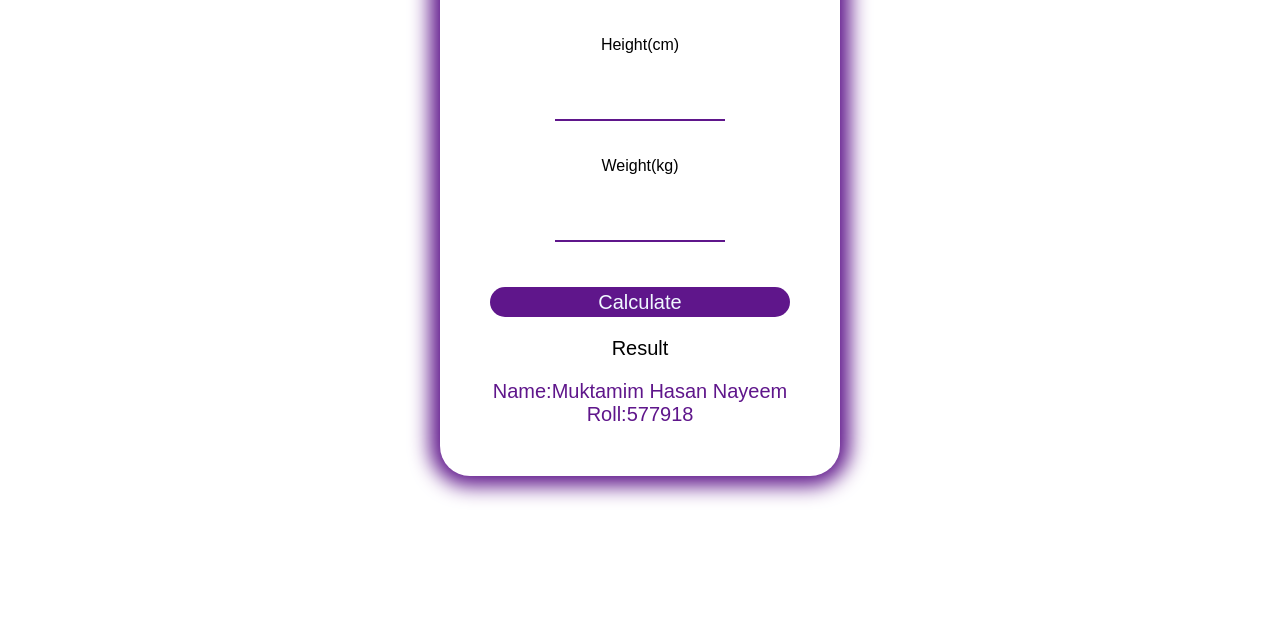
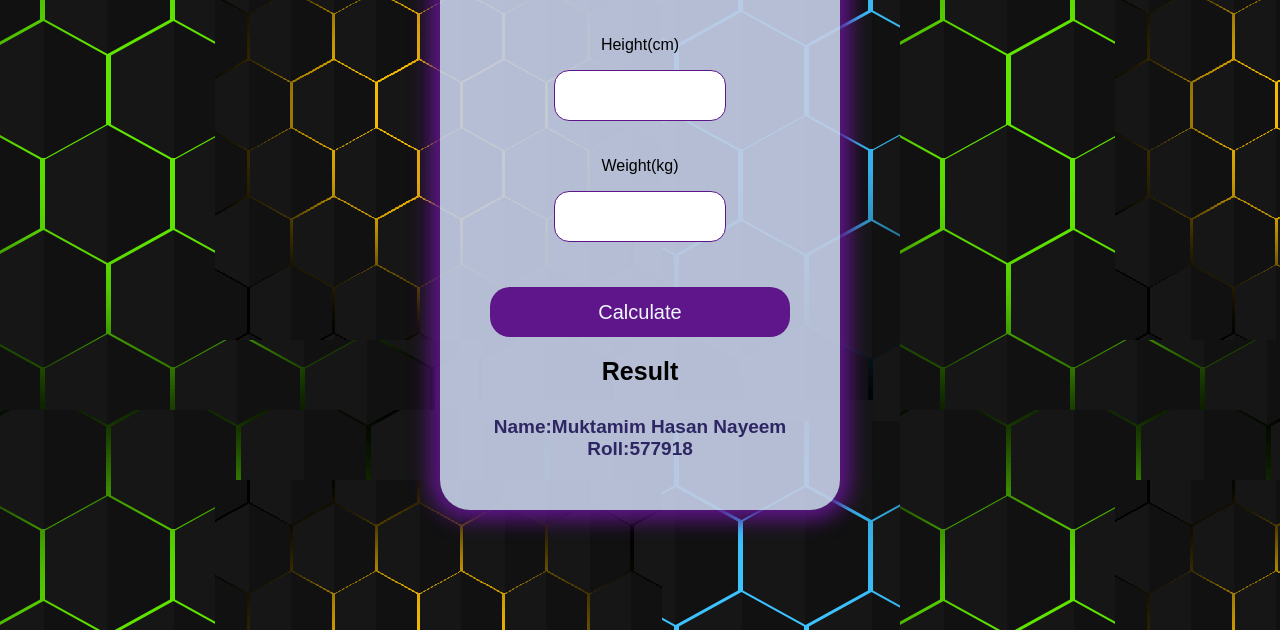
Before and after one commit to NAYEEMHASAN12345/bmi-calculor-create, a plain HTML site: page index.html in a window 1280 px wide. Shown: the part 170-800 px from the top of the page. Drawn offline with Linux system fonts and the light colour scheme.

Commit message:
updated button

```diff
--- a/style.css
+++ b/style.css
@@ -10,9 +10,11 @@
 body{
     display: flex;
     justify-content: center;
+    background: url(images/next-level-css-creative-hover-animation-effects-free-download.png);
 }
 
 .container{
+    background-color: rgba(195, 205, 228, 0.92);
     margin-top: 50px;
     width: 300px;
     box-shadow:0px 0px 20px 10px #5F168B;
@@ -25,9 +27,10 @@ h1{
 
 }
 input{
+    border-radius: 15px;
     border: none;
-    border-bottom: 2px solid #5F168B;
-    width: 50%;
+    border: 1px solid #5F168B;
+    width:50%;
     margin-bottom: 20px;
     outline: none;
     padding: 10px;
@@ -36,21 +39,30 @@ input{
 }
 button{
     width: 100%;
-    height: 30px;
+    height: 50px;
     margin-top: 25px;
     border-radius: 20px;
     border: none;
     background-color: #5F168B;
     color: aliceblue;
+    font: bold;
     font-size: 20px;
+
+
+}
+button:hover{
+    background-color: rgb(46, 39, 96);
 }
 #result{
     margin-top: 20px;
-    font-size: 20px;
+    font-size: 25px;
     color: black;
+    font-weight: bold;
 }
 .end{
-    margin-top: 20px;
-    color: #5F168B;
-    font-size: 20px;
+    margin-top: 30px;
+    color: rgb(45, 38, 98);
+    font-size: 19px;
+    font-weight: bold;
+
 }
```
Also changed, not shown: images/Hover-to-Reveal-Hidden-Text-by-Removing-Background-With-a-Sinkhole-in-a-Ball-Pit-Effect.gif (added), images/next-level-css-creative-hover-animation-effects-free-download.png (added).
